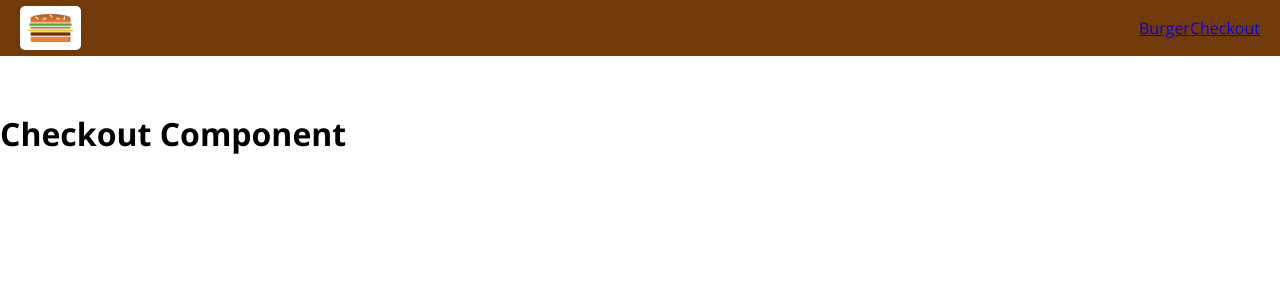
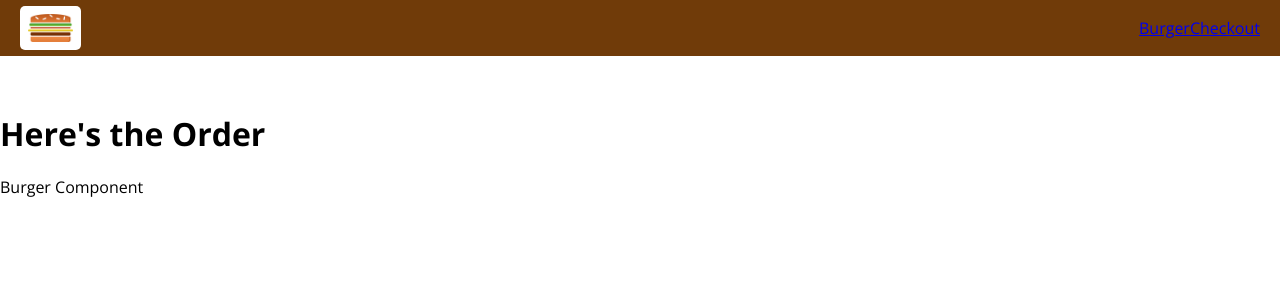
Before and after one commit to Nutod/react-burger-builder, a React app: page /checkout in a window 1280 px wide. Shown: the top 300 px of the page. Built offline with nearby package versions, Linux system fonts and the light colour scheme.

Commit message:
Checkout Component added

```diff
--- /dev/null
+++ b/src/containers/Checkout/Checkout.js
@@ -0,0 +1,12 @@
+import React, { Component, Fragment } from "react";
+
+export default class extends Component {
+	render() {
+		return (
+			<Fragment>
+				<h1>Here's the Order</h1>
+				<p>Burger Component</p>
+			</Fragment>
+		);
+	}
+}
--- a/src/containers/Layout.js
+++ b/src/containers/Layout.js
@@ -3,6 +3,7 @@ import BurgerBuilder from "../components/BurgerBuilder/BurgerBuilder";
 import Toolbar from "../components/Navigation/Toolbar/Toolbar";
 import SideDrawer from "../components/Navigation/SideDrawer/SideDrawer";
 import { Switch, Route } from "react-router-dom";
+import Checkout from "./Checkout/Checkout";
 
 // Running yarn eject means you still have to run npm install afterwards as the entire app breaks as of React 16.5
 
@@ -31,10 +32,7 @@ export default class Layout extends Component {
 				<main style={{ marginTop: "7rem" }}>
 					<Switch>
 						<Route path="/" exact component={BurgerBuilder} />
-						<Route
-							path="/checkout"
-							render={() => <h1>Checkout Component</h1>}
-						/>
+						<Route path="/checkout" component={Checkout} />
 						{/* Route to Checkout */}
 					</Switch>
 				</main>
```
